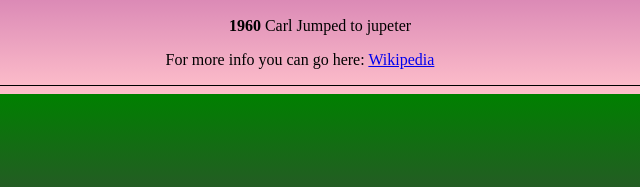
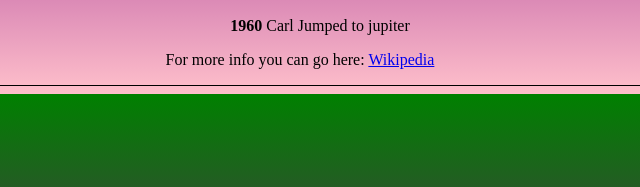
Before and after one commit to Oumarsidibe0514/ITC-111, a plain HTML site: page CarlSagan.html in a window 1280 px wide. Shown: the part 577-764 px from the top of the page, 340-980 px from the left. Drawn offline with Linux system fonts and the light colour scheme.

Commit message:
Update CarlSagan.html
this fixes typo of jupiter

```diff
--- a/CarlSagan.html
+++ b/CarlSagan.html
@@ -29,7 +29,7 @@
                 <h4> "here is perhaps no better demonstration of the folly of human conceits than this distant image of our tiny world. To me, it underscores our responsibility to deal more kindly with one another, and to preserve and cherish the pale blue dot, the only home we've ever known." </h4>
                 <img src=".../../image/CarlSagan.JPG" alt="">
                     <ol>
-                        <li> <strong> 1960</strong> Carl Jumped to jupeter</li>
+                        <li> <strong> 1960</strong> Carl Jumped to jupiter</li>
 
                     </ol>
                 <p>For more info you can go here: <a href="https://en.wikiquote.org/wiki/Carl_Sagan">Wikipedia</a></p>
```
